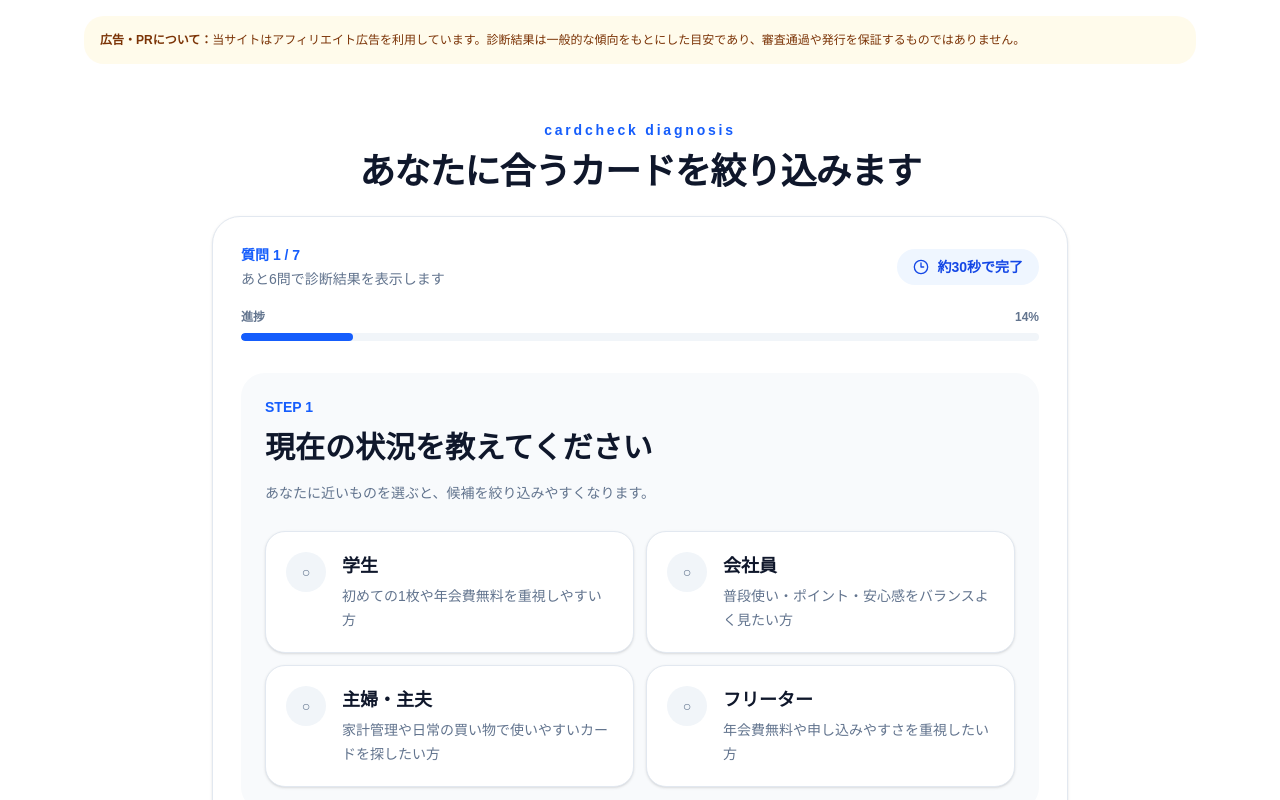
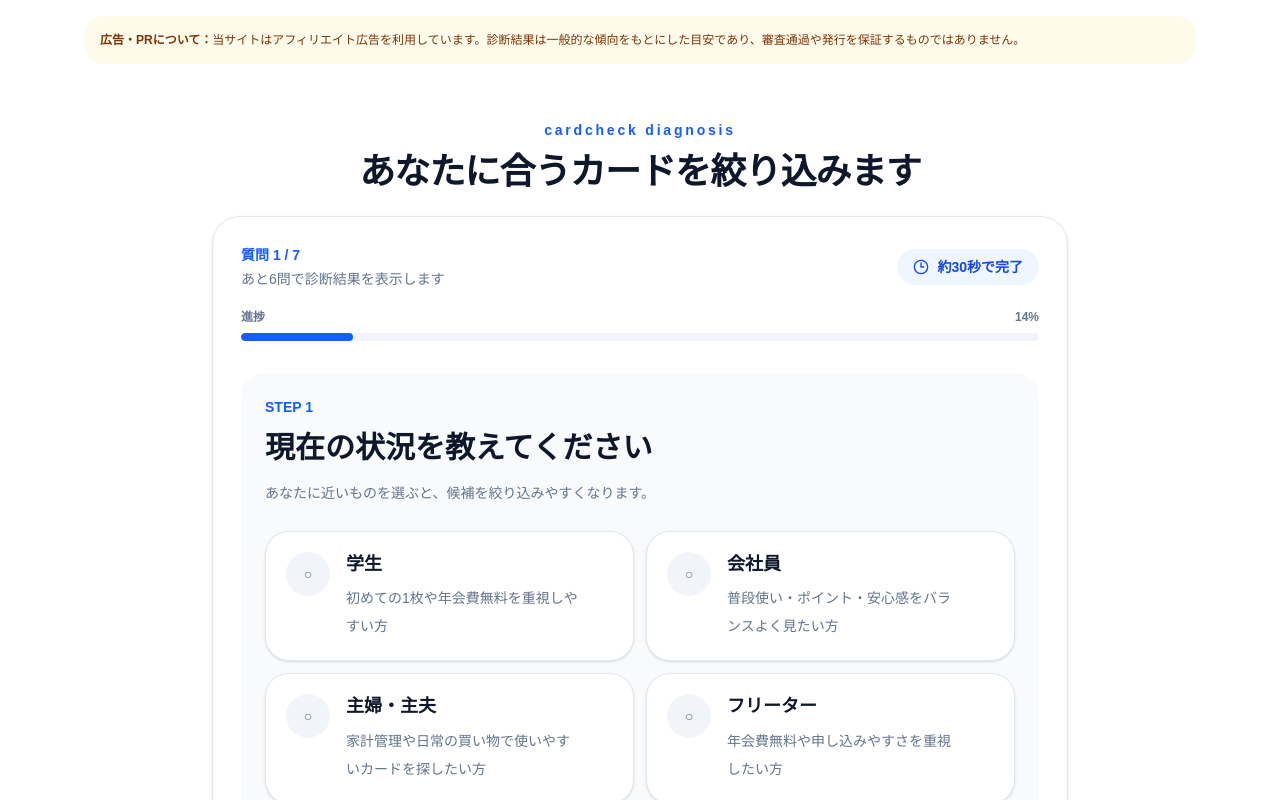
Before and after one commit to afmihiro38-cloud/cardcheck-diagnosis, a Next.js app: page / in a window 1280 px wide. Both pictures are taken after a click on the button "無料で診断する". Shown: the top 800 px of the page. Built offline with nearby package versions, Linux system fonts and the light colour scheme.

Commit message:
improve question choice ux

```diff
--- a/app/page.tsx
+++ b/app/page.tsx
@@ -428,13 +428,15 @@ function QuestionChoiceCard({
   return (
     <button
       onClick={onClick}
-      className={`group relative rounded-[20px] border bg-white p-5 text-left shadow-sm transition hover:scale-[1.02] hover:shadow-md ${
-        selected ? 'border-blue-600 bg-blue-50 text-blue-700' : 'border-slate-200 text-slate-900'
+      className={`group relative w-full rounded-[24px] border p-5 text-left shadow-sm transition-all duration-200 hover:-translate-y-0.5 hover:shadow-md active:scale-[0.98] ${
+        selected
+          ? 'border-blue-600 bg-blue-50 text-blue-700 shadow-md'
+          : 'border-slate-200 bg-white text-slate-900'
       }`}
     >
       <div className="flex items-start gap-4">
         <div
-          className={`flex h-10 w-10 shrink-0 items-center justify-center rounded-full text-sm font-black ${
+          className={`flex h-11 w-11 shrink-0 items-center justify-center rounded-full text-sm font-black transition-all duration-200 ${
             selected
               ? 'bg-blue-600 text-white'
               : 'bg-slate-100 text-slate-500 group-hover:bg-blue-50 group-hover:text-blue-600'
@@ -443,11 +445,17 @@ function QuestionChoiceCard({
           {selected ? '✓' : '○'}
         </div>
 
-        <div>
-          <p className="text-lg font-black">{label}</p>
-          <p className="mt-1 text-sm leading-6 text-slate-500">{desc}</p>
+        <div className="pr-8">
+          <p className="text-lg font-black leading-snug">{label}</p>
+          <p className="mt-2 text-sm leading-7 text-slate-500">{desc}</p>
         </div>
       </div>
+
+      {selected && (
+        <div className="absolute right-4 top-4 rounded-full bg-blue-600 px-3 py-1 text-xs font-black text-white">
+          選択中
+        </div>
+      )}
     </button>
   );
 }
```
